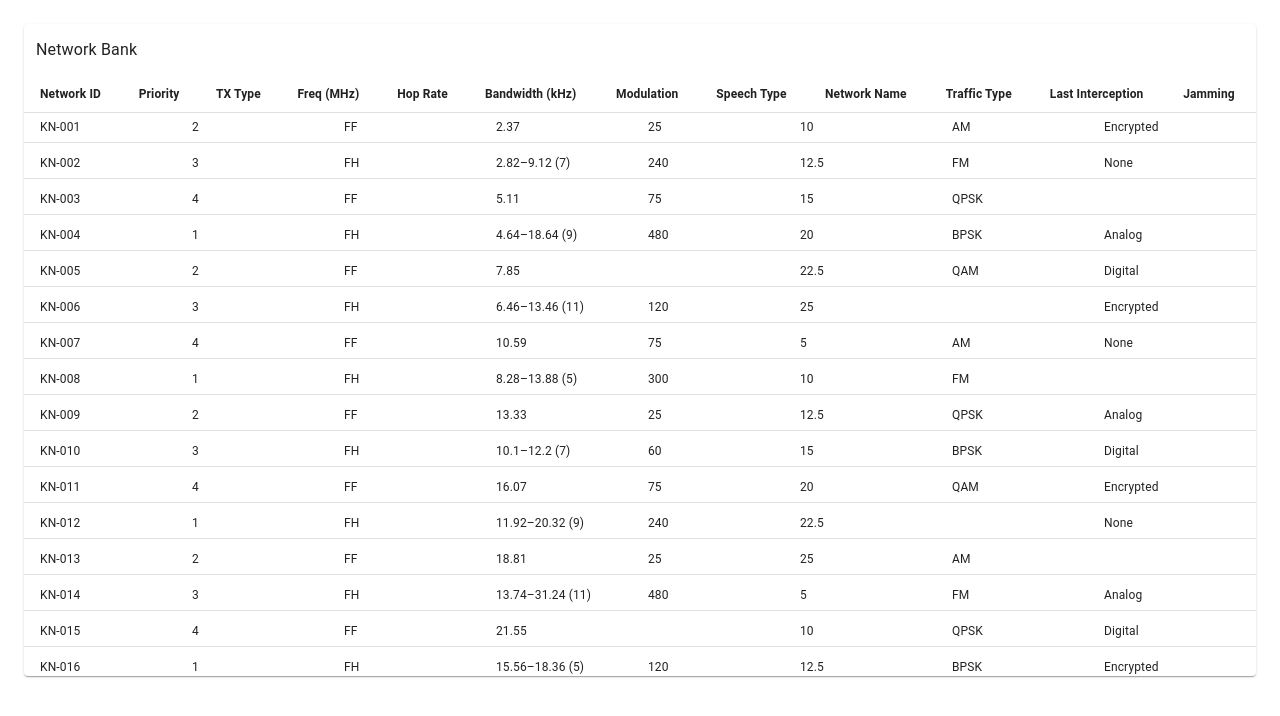
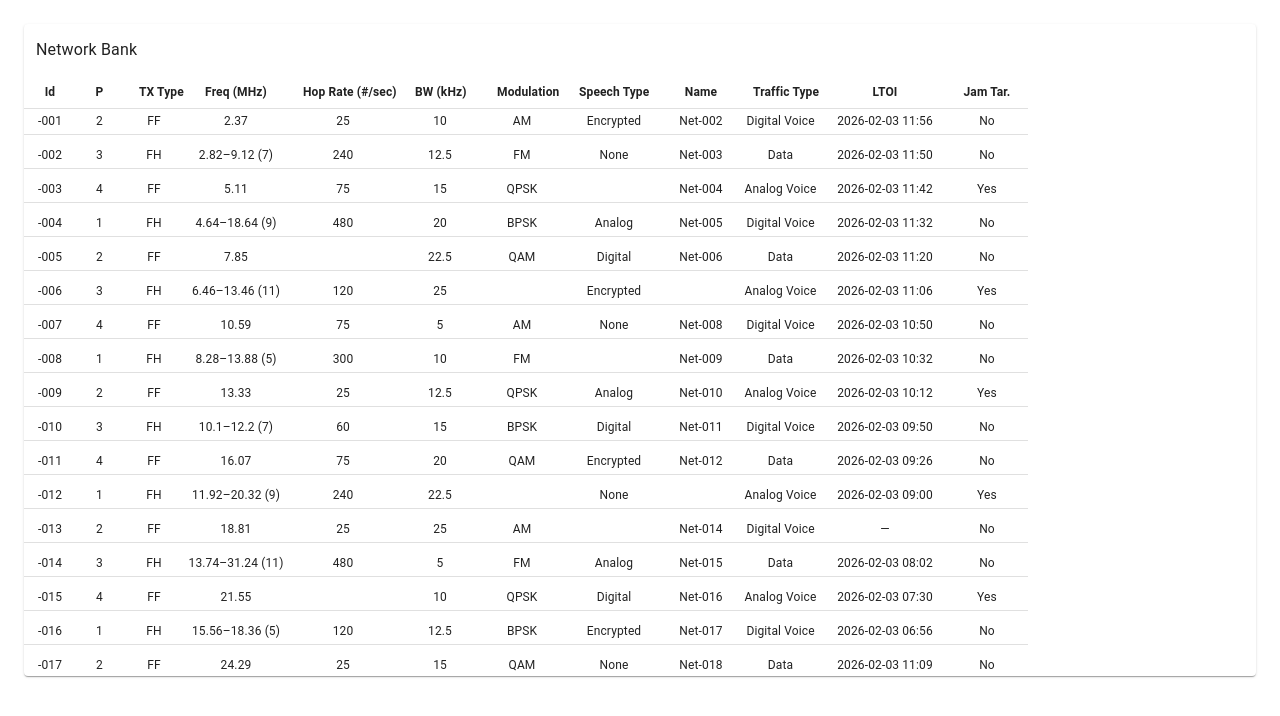
Before and after one commit to GalHayne/tanstack_table, a React (Vite) app: page / in a window 1280 px wide. Shown: the top 716 px of the page. Built offline with nearby package versions, Linux system fonts and the light colour scheme.

Commit message:
define width to column and table

```diff
--- a/src/NetworkBankTable.tsx
+++ b/src/NetworkBankTable.tsx
@@ -1,5 +1,9 @@
 import * as React from "react";
-import {flexRender,getCoreRowModel,useReactTable} from "@tanstack/react-table";
+import {
+    flexRender,
+    getCoreRowModel,
+    useReactTable,
+} from "@tanstack/react-table";
 import type { ColumnDef } from "@tanstack/react-table";
 import { useVirtualizer } from "@tanstack/react-virtual";
 import {
@@ -16,6 +20,7 @@ import {
 import type { NetworkBankRow } from "./mockNetworkBank";
 
 const DASH = "—";
+const FIXED_TABLE_WIDTH = 1020;
 
 function formatFreq(row: NetworkBankRow): string {
     if (row.centerFrequency !== null) return String(row.centerFrequency);
@@ -30,12 +35,44 @@ function formatFreq(row: NetworkBankRow): string {
     return DASH;
 }
 
-function formatDate(iso: string | null): string {
+function formatDateShort(iso: string | null): string {
     if (!iso) return DASH;
     const d = new Date(iso);
     if (Number.isNaN(d.getTime())) return DASH;
-  return d.toLocaleString();
+
+    // Short + stable display (local)
+    // yyyy-mm-dd hh:mm
+    const yyyy = d.getFullYear();
+    const mm = String(d.getMonth() + 1).padStart(2, "0");
+    const dd = String(d.getDate()).padStart(2, "0");
+    const hh = String(d.getHours()).padStart(2, "0");
+    const mi = String(d.getMinutes()).padStart(2, "0");
+    return `${yyyy}-${mm}-${dd} ${hh}:${mi}`;
 }
+
+function last4(id: string): string {
+    if (!id) return DASH;
+    return id.slice(-4);
+}
+
+/**
+ * Fixed column widths (px).
+ * You can tweak these later after you see it on screen.
+ */
+const COL_W = {
+    id: 20,
+    p: 15,
+    tx: 30,
+    freq: 70,
+    hop: 80,
+    bw: 50,
+    modulation: 50,
+    speech: 70,
+    name: 40,
+    traffic: 55,
+    ltoi: 90,
+    jam: 50,
+} as const;
 
 export function NetworkBankTable({
     data,
@@ -48,28 +85,80 @@ export function NetworkBankTable({
 }) {
     const columns = React.useMemo<ColumnDef<NetworkBankRow>[]>(
         () => [
-      { header: "Network ID", accessorKey: "knowNetworkId" },
-      { header: "Priority", accessorKey: "comintPriority" },
-      { header: "TX Type", accessorKey: "txType" },
+            // 1) NetworkId --> Id , cell only last 4 chars
+            {
+                id: "id",
+                header: "Id",
+                accessorKey: "knowNetworkId",
+                cell: ({ getValue }) => last4(String(getValue() ?? "")),
+            },
+
+            // 2) Priority --> P
+            { id: "p", header: "P", accessorKey: "comintPriority" },
+
+            // 3) Without change (TX Type)
+            { id: "tx", header: "TX Type", accessorKey: "txType" },
+
+            // 4) Freq (MHz)
             {
                 id: "freq",
                 header: "Freq (MHz)",
                 cell: ({ row }) => formatFreq(row.original),
             },
-      { header: "Hop Rate", accessorKey: "hopRate" },
-      { header: "Bandwidth (kHz)", accessorKey: "bandwidthKhz" },
-      { header: "Modulation", accessorKey: "modulation" },
-      { header: "Speech Type", accessorKey: "speechType" },
-      { header: "Network Name", accessorKey: "networkName" },
-      { header: "Traffic Type", accessorKey: "trafficType" },
+
+            // 5) Hop Rate(#/sec)
             {
-        id: "lastInterceptionTime",
-        header: "Last Interception",
-        cell: ({ row }) => formatDate(row.original.lastInterceptionTime),
+                id: "hop",
+                header: "Hop Rate (#/sec)",
+                accessorKey: "hopRate",
             },
+
+            // 6) BW (kHz)
             {
-        id: "jammingTarget",
-        header: "Jamming",
+                id: "bw",
+                header: "BW (kHz)",
+                accessorKey: "bandwidthKhz",
+            },
+
+            // 7) Without change (Modulation)
+            {
+                id: "modulation",
+                header: "Modulation",
+                accessorKey: "modulation",
+            },
+
+            // 8) Without change (Speech Type)
+            {
+                id: "speech",
+                header: "Speech Type",
+                accessorKey: "speechType",
+            },
+
+            // 9) Network Name -- Name
+            {
+                id: "name",
+                header: "Name",
+                accessorKey: "networkName",
+            },
+
+            // 10) Without change (Traffic Type)
+            {
+                id: "traffic",
+                header: "Traffic Type",
+                accessorKey: "trafficType",
+            },
+
+            // 11) Last Interception --> LTOI
+            {
+                id: "ltoi",
+                header: "LTOI",
+                cell: ({ row }) => formatDateShort(row.original.lastInterceptionTime),
+            },
+
+            // 12) Jamming --> Jam Tar.
+            {
+                id: "jam",
+                header: "Jam Tar.",
                 cell: ({ row }) => (row.original.jammingTarget ? "Yes" : "No"),
             },
         ],
@@ -86,8 +175,8 @@ export function NetworkBankTable({
 
     // Density / sizing
     const fontSize = dense ? 12 : 14;
-  const cellPy = dense ? 0.75 : 1.25;
-  const rowHeight = dense ? 36 : 44; // estimate for virtualizer
+    const cellPy = dense ? 0.5 : 1;
+    const rowHeight = dense ? 34 : 42;
 
     // Scroll container ref
     const parentRef = React.useRef<HTMLDivElement | null>(null);
@@ -102,30 +191,63 @@ export function NetworkBankTable({
     const virtualItems = rowVirtualizer.getVirtualItems();
     const totalSize = rowVirtualizer.getTotalSize();
 
+    // Total fixed width for the table (sum of all cols)
+    const tableWidth =
+        COL_W.id +
+        COL_W.p +
+        COL_W.tx +
+        COL_W.freq +
+        COL_W.hop +
+        COL_W.bw +
+        COL_W.modulation +
+        COL_W.speech +
+        COL_W.name +
+        COL_W.traffic +
+        COL_W.ltoi +
+        COL_W.jam;
+
+    console.log("sum COL_W =", tableWidth, "fixed =", FIXED_TABLE_WIDTH);
+
     return (
         <Paper elevation={1}>
             <Typography sx={{ p: 1.5 }} variant="subtitle1">
                 Network Bank
             </Typography>
 
-      {/* Scroll container */}
             <TableContainer
                 ref={parentRef}
                 sx={{
                     height,
                     overflow: "auto",
+                    width: FIXED_TABLE_WIDTH,
                 }}
             >
-        <Table stickyHeader size={dense ? "small" : "medium"}>
+                <Table
+                    stickyHeader
+                    size={dense ? "small" : "medium"}
+                    sx={{
+                        // We force a fixed layout width so the header aligns with virtual rows
+                        width: tableWidth,
+                        tableLayout: "fixed",
+                    }}
+                >
                     <TableHead>
                         {table.getHeaderGroups().map((hg) => (
                             <TableRow key={hg.id}>
-                {hg.headers.map((header) => (
+                                {hg.headers.map((header) => {
+                                    const id = header.column.id as keyof typeof COL_W;
+
+                                    return (
                                         <TableCell
+                                            align="center"
                                             key={header.id}
                                             sx={{
+                                                width: COL_W[id] ?? 120,
+                                                minWidth: COL_W[id] ?? 120,
+                                                maxWidth: COL_W[id] ?? 120,
                                                 fontWeight: 700,
                                                 fontSize,
+                                                textAlign: "center",
                                                 py: cellPy,
                                                 whiteSpace: "nowrap",
                                                 bgcolor: "background.paper",
@@ -138,18 +260,20 @@ export function NetworkBankTable({
                                                     header.getContext()
                                                 )}
                                         </TableCell>
-                ))}
+                                    );
+                                })}
                             </TableRow>
                         ))}
                     </TableHead>
 
-          {/* Virtualized "body" as divs (to allow absolute positioning) */}
+                    {/* Virtualized body as divs */}
                     <Box
                         component="tbody"
                         sx={{
                             display: "block",
                             position: "relative",
                             height: totalSize,
+                            width: tableWidth,
                         }}
                     >
                         {virtualItems.map((vi) => {
@@ -165,11 +289,14 @@ export function NetworkBankTable({
                                         position: "absolute",
                                         top: 0,
                                         left: 0,
-                    width: "100%",
                                         transform: `translateY(${vi.start}px)`,
+                                        width: tableWidth,
                                     }}
                                 >
                                     {row.getVisibleCells().map((cell) => {
+                                        const colId = cell.column.id as keyof typeof COL_W;
+                                        const w = COL_W[colId] ?? 120;
+
                                         const value = cell.getValue();
                                         const renderer = cell.column.columnDef.cell;
 
@@ -178,14 +305,18 @@ export function NetworkBankTable({
                                                 key={cell.id}
                                                 component="div"
                                                 sx={{
+                                                    width: w,
+                                                    minWidth: w,
+                                                    maxWidth: w,
                                                     display: "flex",
+                                                    justifyContent: "center",
+                                                    textAlign: "center",
                                                     alignItems: "center",
                                                     fontSize,
                                                     py: cellPy,
                                                     whiteSpace: "nowrap",
-                          // IMPORTANT: to avoid columns collapsing when using flex rows
-                          flex: 1,
-                          minWidth: 120,
+                                                    overflow: "hidden",
+                                                    textOverflow: "ellipsis",
                                                     borderBottom: "1px solid",
                                                     borderColor: "divider",
                                                 }}
```
Lines whose indentation alone changed are shown as unchanged.
